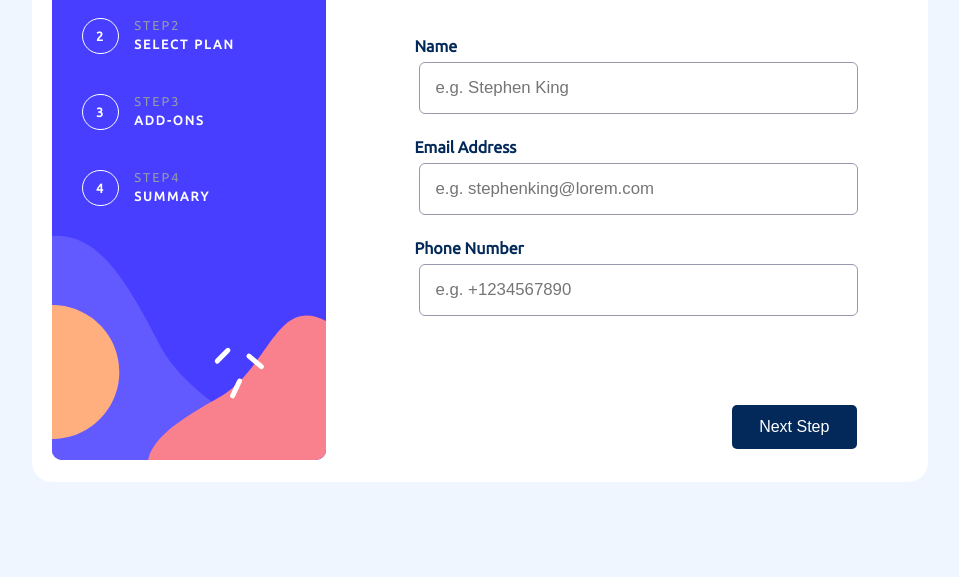
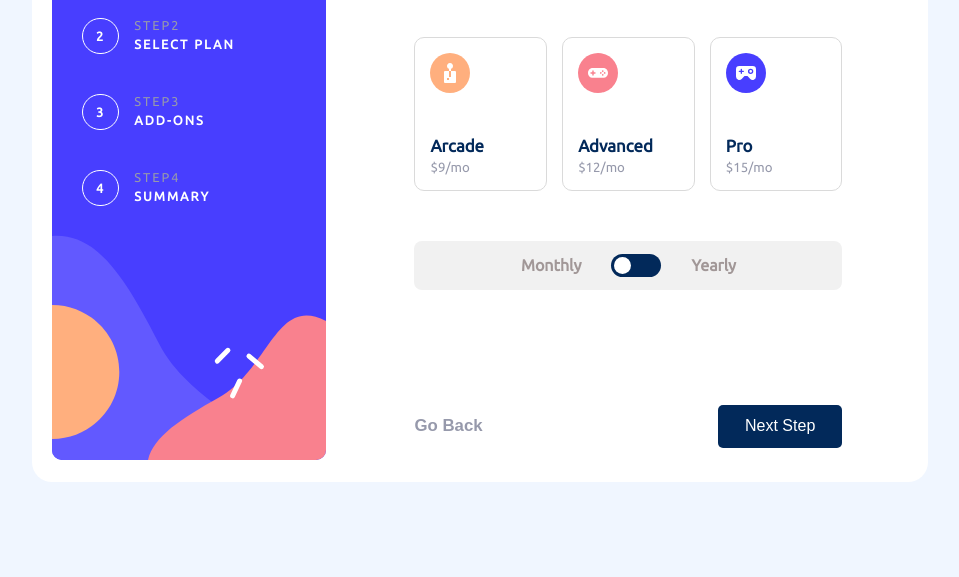
Before and after one commit to Mahmoud-solaiman/multistep-form, a plain HTML site: page index.html in a window 1280 px wide. Shown: the part 223-800 px from the top of the page, without its empty margins (160-1119 px from the left). Drawn offline with Linux system fonts and the light colour scheme.

Commit message:
Starting and finishing 90% of the second step's interface

```diff
--- a/app.js
+++ b/app.js
@@ -0,0 +1,21 @@
+//Model
+const nextStepBtn = document.querySelector('.next-btn');
+const fields = document.querySelectorAll('.form input');
+const form = document.querySelector('.form');
+
+
+//View
+function emptyError(){
+    fields.forEach(field => {
+        if(field.value === ''){
+            field.style.outlineColor = '#ed3548';
+            form.reportValidity();
+        } else {
+            field.style.outlineColor = '';
+        }
+    });
+}
+
+
+//Controller
+nextStepBtn.addEventListener('pointerup', emptyError);
--- a/index.html
+++ b/index.html
@@ -41,7 +41,7 @@
             </div>
             <div class="current-step">
                 <div class="steps">
-                    <div class="step-one">
+                    <div class="step-one phase">
                         <div class="step-heading">
                             <h1>Personal info</h1>
                             <h3 class="step-instruction">Please provide your name, email address, and phone number.</h3>
@@ -49,21 +49,66 @@
                         <form class="form">
                             <div class="item">
                                 <label for="name" class="label">Name</label>
-                                <input type="text" placeholder="e.g. Stephen King" id="name">
+                                <input type="text" placeholder="e.g. Stephen King" id="name" autocomplete="on">
                             </div>
                             <div class="item">
                                 <label for="email" class="label">Email Address</label>
-                                <input type="email" placeholder="e.g. stephenking@lorem.com" id="email" required>
+                                <input type="email" placeholder="e.g. stephenking@lorem.com" id="email" autocomplete="on" required>
                             </div>
                             <div class="item">
                                 <label for="phone" class="label">Phone Number</label>
-                                <input type="tel" placeholder="e.g. +1234567890" id="phone" required>
+                                <input type="tel" placeholder="e.g. +1234567890" id="phone" autocomplete="on" required>
                             </div>
                         </form>
                     </div>
+                    <div class="step-two phase">
+                        <div class="step-heading">
+                            <h1>Select your plan</h1>
+                            <h3 class="step-instruction">You have the option of monthly or yearly billing.</h3>
+                        </div>
+                        <div class="billing-cards">
+                            <div class="card">
+                                <div class="card-icon">
+                                    <img src="./images/icon-arcade.svg" alt="arcade icon">
+                                </div>
+                                <div class="plan">
+                                    <h4 class="plan-type">Arcade</h4>
+                                    <h5 class="cost">$9/mo</h5>
+                                </div>
+                            </div>
+                            <div class="card">
+                                <div class="card-icon">
+                                    <img src="./images/icon-advanced.svg" alt="arcade icon">
+                                </div>
+                                <div class="plan">
+                                    <h4 class="plan-type">Advanced</h4>
+                                    <h5 class="cost">$12/mo</h5>
+                                </div>
+                            </div>
+                            <div class="card">
+                                <div class="card-icon">
+                                    <img src="./images/icon-pro.svg" alt="arcade icon">
+                                </div>
+                                <div class="plan">
+                                    <h4 class="plan-type">Pro</h4>
+                                    <h5 class="cost">$15/mo</h5>
+                                </div>
+                            </div>
+                        </div>
+                        <div class="monthly-or-yearly">
+                            <label for="monthly">Monthly</label>
+                            <input type="radio" name="plan" id="monthly">
+                            <div class="plan-toggle">
+                                <div class="plan-toggle-ball"></div>
+                            </div>
+                            <input type="radio" name="plan" id="yearly">
+                            <label for="yearly">Yearly</label>
+                        </div>
+                    </div>
                 </div>
                 <div class="control-btns">
-                    <button class="next-btn" type="submit">Next Step</button>
+                    <button class="go-back-btn">Go Back</button>
+                    <button class="next-btn">Next Step</button>
                 </div>
             </div>
         </div>
--- a/scss/_control-btns.scss
+++ b/scss/_control-btns.scss
@@ -1,8 +1,7 @@
 .control-btns {
     display:flex;
     justify-content: space-between;
-    align-items: flex-end;
-    direction: rtl;
+    align-items:center;
     padding-top:65px;
 }
 
@@ -22,3 +21,19 @@
         opacity:.9;
     }
 }
+
+.go-back-btn {
+    border:none;
+    background:transparent;
+    cursor:pointer;
+    color:#9699ab;
+    transition: .15s linear;
+    font: {
+        size:1.05rem;
+        weight:700;
+    }
+
+    &:hover {
+        color:$next-step-btn;
+    }
+}
--- a/scss/_step-one.scss
+++ b/scss/_step-one.scss
@@ -1,5 +1,13 @@
+.current-step {
+    width:50%;
+}
+
 .steps {
     padding-top:40px;
+}
+
+.step-one {
+    display:none;
 }
 
 .step-heading {
@@ -44,7 +52,7 @@
         color:$next-step-btn;
 
         &:focus {
-            outline:2px solid $next-step-btn;
+            outline:1px solid $checkbox-background;
         }
     }
 }
--- /dev/null
+++ b/scss/_step-two.scss
@@ -0,0 +1,72 @@
+.billing-cards {
+    display:flex;
+    justify-content: space-between;
+    gap:15px;
+}
+
+.card {
+    border:1px solid #dadada;
+    width:33%;
+    padding:15px;
+    border-radius:10px;
+    cursor:pointer;
+    transition: .12s linear;
+
+    &:hover {
+        border-color:$checkbox-background;
+        background:#a9a5fd1a;
+    }
+}
+
+.card-icon {
+    margin-bottom:40px;
+}
+
+.plan-type {
+    margin-bottom:5px;
+    color:$next-step-btn;
+    font-size:1.05rem;
+}
+
+.cost {
+    font-weight:500;
+    color:#9699ab;
+}
+
+.monthly-or-yearly {
+    margin:50px 0 ;
+    display:flex;
+    justify-content: center;
+    align-items: center;
+    gap:30px;
+    background-color:#f1f1f1;
+    padding:.8em 0;
+    border-radius:8px;
+}
+
+.plan-toggle {
+    width:50px;
+    height:23px;
+    background-color: $next-step-btn;
+    border-radius:30px;
+    display:flex;
+    align-items:center;
+    padding:0 3px;
+
+    & .plan-toggle-ball {
+        width:17px;
+        height:17px;
+        background-color:#fff;
+        border-radius:50%;
+    }
+}
+
+.monthly-or-yearly label {
+    font-weight:700;
+    color:rgb(161, 151, 151);
+    cursor:pointer;
+}
+
+#monthly, #yearly {
+    display:none;
+}
--- a/scss/main.scss
+++ b/scss/main.scss
@@ -5,3 +5,4 @@
 @import 'steps-tracker';
 @import 'step-one';
 @import 'control-btns';
+@import 'step-two';
```
Also changed, not shown: scss/main.css, 1 other file.
